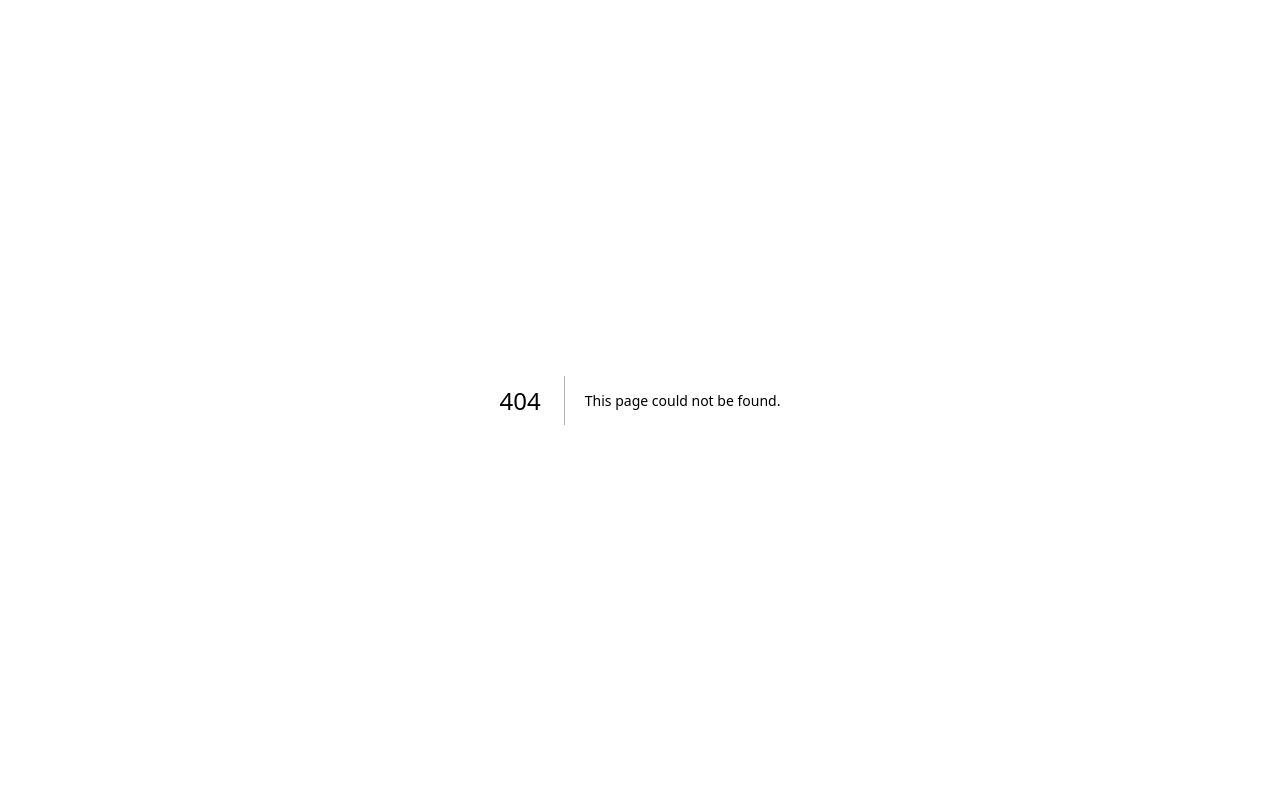
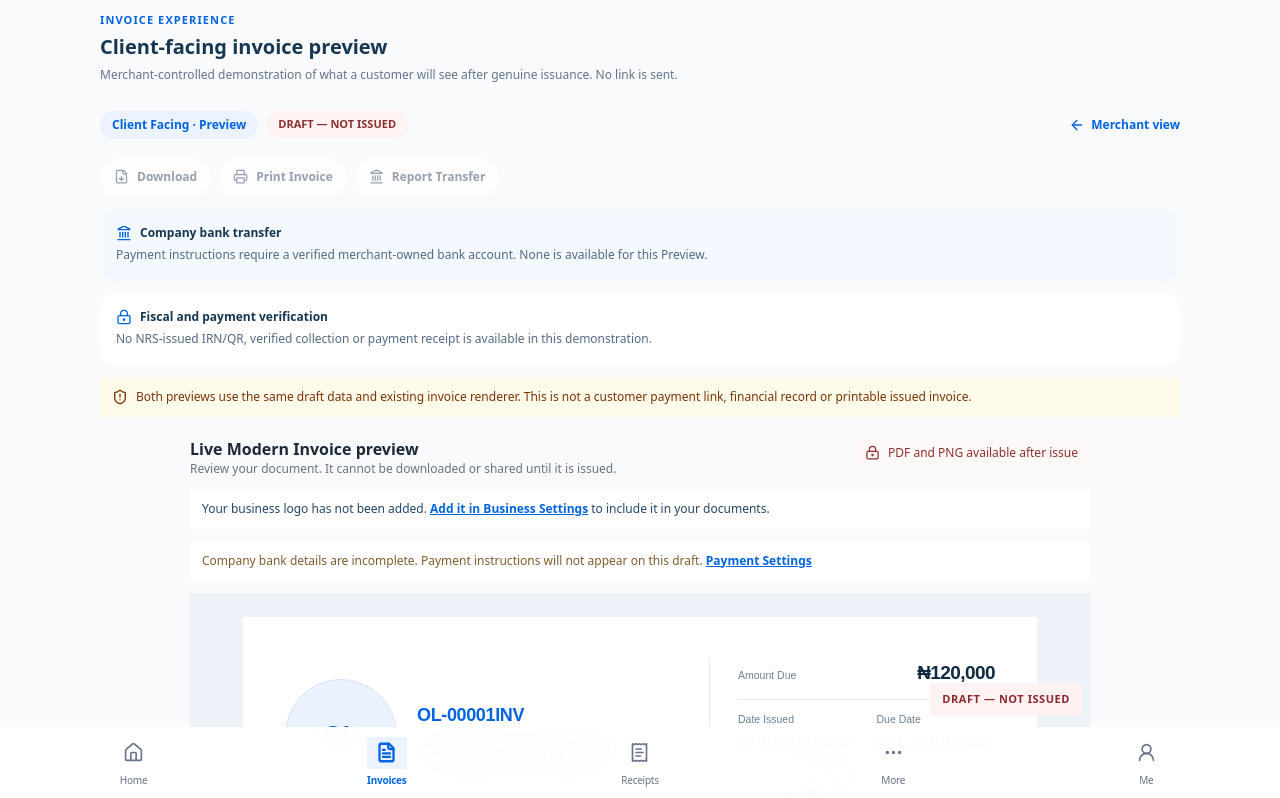
Before and after one commit to octalve-core/octalve-invoice, a Next.js app: page /dashboard/invoice/1/client-preview in a window 1280 px wide. Before the commit this address had no page. Shown: the top 798 px of the page. Built offline with nearby package versions, Linux system fonts and the light colour scheme.

Commit message:
Batch R: connect merchant invoice detail and client-facing preview to one draft renderer

```diff
--- /dev/null
+++ b/app/(dashboard)/dashboard/invoice/[id]/client-preview/page.tsx
@@ -0,0 +1,37 @@
+"use client";
+import {useParams} from "next/navigation";
+import Link from "next/link";
+import {useState} from "react";
+import {getPreviewInvoice} from "@/src/features/invoices/lib/preview-records";
+import {buildAudiencePreviewDraft} from "@/src/features/invoices/lib/audience-preview";
+import {createPreviewInvoice} from "@/src/features/invoices/lib/preview-fixture";
+import {InvoiceDocumentPreviewSection} from "@/src/features/invoices/sections/InvoiceDocumentPreviewSection";
+import {InvoiceAudienceToolbar} from "@/src/features/invoices/components/InvoiceAudienceToolbar";
+import {useMerchantPreview} from "@/src/features/merchant-preview/MerchantPreviewProvider";
+import {merchantCompany,merchantPayment} from "@/src/features/merchant-preview/merchant-presentation";
+/** Client-Facing PREVIEW within the merchant workspace; NOT a public invoice URL. */
+export default function ClientInvoicePreviewPage(){
+ const {id}=useParams<{id:string}>();
+ const invoice=getPreviewInvoice(id);
+ const {settings,logoPreview,invoiceAppearance}=useMerchantPreview();
+ const [draft,setDraft]=useState(()=>invoice?buildAudiencePreviewDraft(invoice,settings.businessName):createPreviewInvoice());
+ const profile=merchantCompany(settings);
+ const payment=merchantPayment(settings);
+ if(!invoice)return <main className="rounded-xl bg-white p-6 text-sm">Preview invoice not found. <Link href="/dashboard/invoice" className="text-[#0064E0]">Back to invoices</Link></main>;
+ return <main className="mx-auto w-full max-w-[1080px] min-w-0 space-y-5 pb-8">
+  <header>
+   <p className="text-[11px] font-semibold uppercase tracking-widest text-[#0064E0]">Invoice experience</p>
+   <h1 className="mt-1 text-xl font-bold text-[#173652] sm:text-2xl">Client-facing invoice preview</h1>
+   <p className="mt-1 text-xs leading-5 text-slate-500">Merchant-controlled demonstration of what a customer will see after genuine issuance. No link is sent.</p>
+  </header>
+  <InvoiceAudienceToolbar invoice={invoice} audience="client"/>
+  <div className="mx-auto min-w-0 max-w-[900px]">
+   <InvoiceDocumentPreviewSection
+    draft={draft} setDraft={setDraft}
+    profile={profile} setProfile={()=>{}}
+    payment={payment} setPayment={()=>{}}
+    template={invoiceAppearance.template}
+    merchantLogo={logoPreview} paymentMode={invoice.paymentMode}/>
+  </div>
+ </main>;
+}
--- a/app/(dashboard)/dashboard/invoice/[id]/page.tsx
+++ b/app/(dashboard)/dashboard/invoice/[id]/page.tsx
@@ -4,6 +4,8 @@ import Link from "next/link";
 import {getPreviewInvoice,previewInvoices} from "@/src/features/invoices/lib/preview-records";
 import {InvoiceDocumentPreviewSection} from "@/src/features/invoices/sections/InvoiceDocumentPreviewSection";
 import {createPreviewInvoice} from "@/src/features/invoices/lib/preview-fixture";
+import {buildAudiencePreviewDraft} from "@/src/features/invoices/lib/audience-preview";
+import {InvoiceAudienceToolbar} from "@/src/features/invoices/components/InvoiceAudienceToolbar";
 import {useMerchantPreview} from "@/src/features/merchant-preview/MerchantPreviewProvider";
 import {merchantCompany,merchantPayment} from "@/src/features/merchant-preview/merchant-presentation";
 import {useState} from "react";
@@ -14,11 +16,8 @@ export default function InvoiceDetailsPage(){
  const {id}=useParams<{id:string}>();
 
  const invoice=getPreviewInvoice(id);
- const [draft,setDraft]=useState(()=>{
-  const d=createPreviewInvoice();
-  return invoice?{...d,invoiceNo:invoice.reference,clientName:invoice.customer,clientEmail:invoice.email}:d;
- });
  const {settings,setSettings,logoPreview}=useMerchantPreview();
+ const [draft,setDraft]=useState(()=>invoice?buildAudiencePreviewDraft(invoice,settings.businessName):createPreviewInvoice());
  const company=merchantCompany(settings),payment=merchantPayment(settings);
  const displayDraft={...draft,invoiceNo:formatDocumentNumber(settings.businessName||"Octalve Limited",Number(id)||1,"invoice")};
  const setCompany:React.Dispatch<React.SetStateAction<typeof company>>=(action)=>setSettings(p=>{
@@ -41,6 +40,7 @@ export default function InvoiceDetailsPage(){
     {["pending","partial","overdue"].includes(invoice.status)? invoice.paymentMode==="manual"?<Link href={`/dashboard/invoice/${id}/record-payment`} className="rounded-full border border-[#0064E0] px-4 py-2 text-sm font-medium text-[#0064E0]">Record payment</Link>:<span className="rounded-full bg-amber-50 px-3 py-2 text-xs text-amber-800">Awaiting provider verification</span>:null}
     <Link href={`/dashboard/invoice/${id}/edit`} className="rounded-full bg-[#0064E0] px-4 py-2 text-sm font-medium text-white">Edit Invoice</Link></div>
   </div>
+  <InvoiceAudienceToolbar invoice={invoice} audience="merchant"/>
   <div className="grid min-w-0 items-start gap-4 lg:grid-cols-[minmax(260px,340px)_minmax(0,1fr)]">
    <aside aria-label="Invoice history" className="hidden min-w-0 rounded-2xl bg-white p-3 lg:block">
     <div className="mb-3 flex items-center justify-between"><h2 className="text-sm font-semibold text-[#273c55]">Invoices</h2><Link href="/dashboard/invoice" className="text-xs text-[#0064E0]">View all</Link></div>
```
